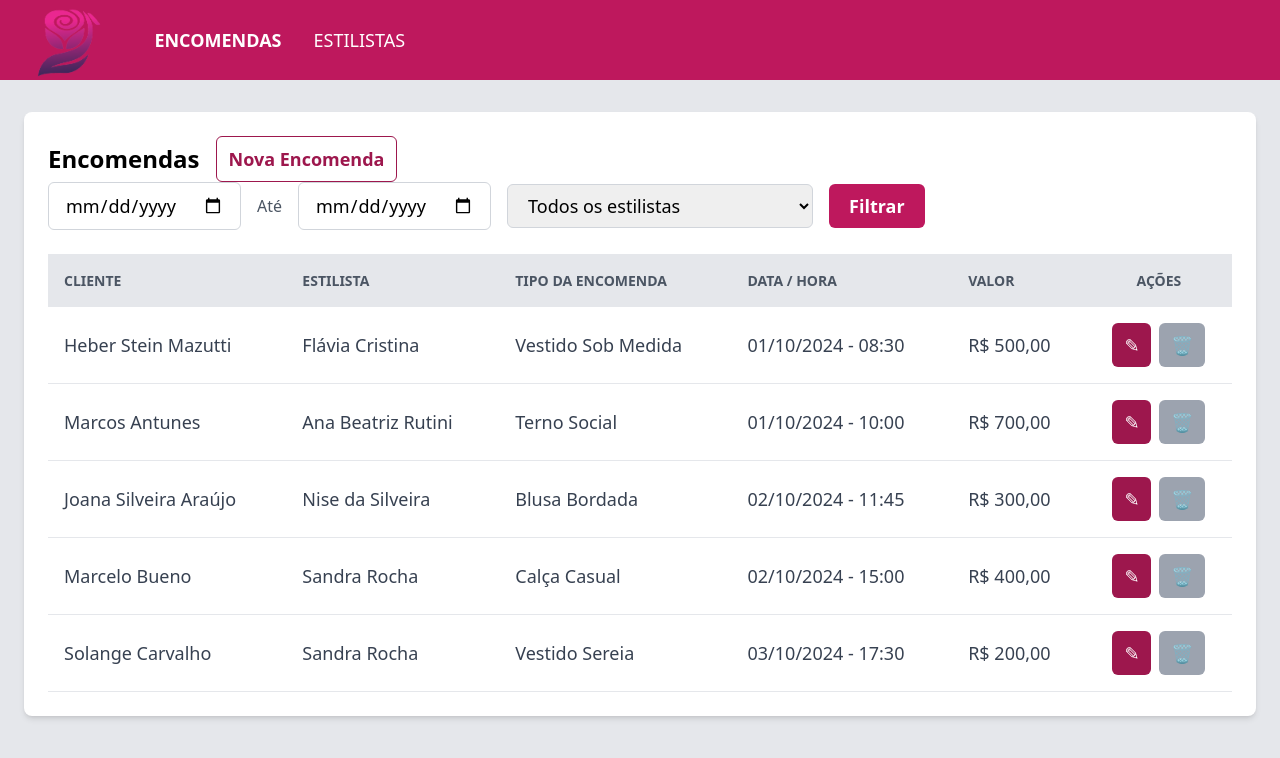
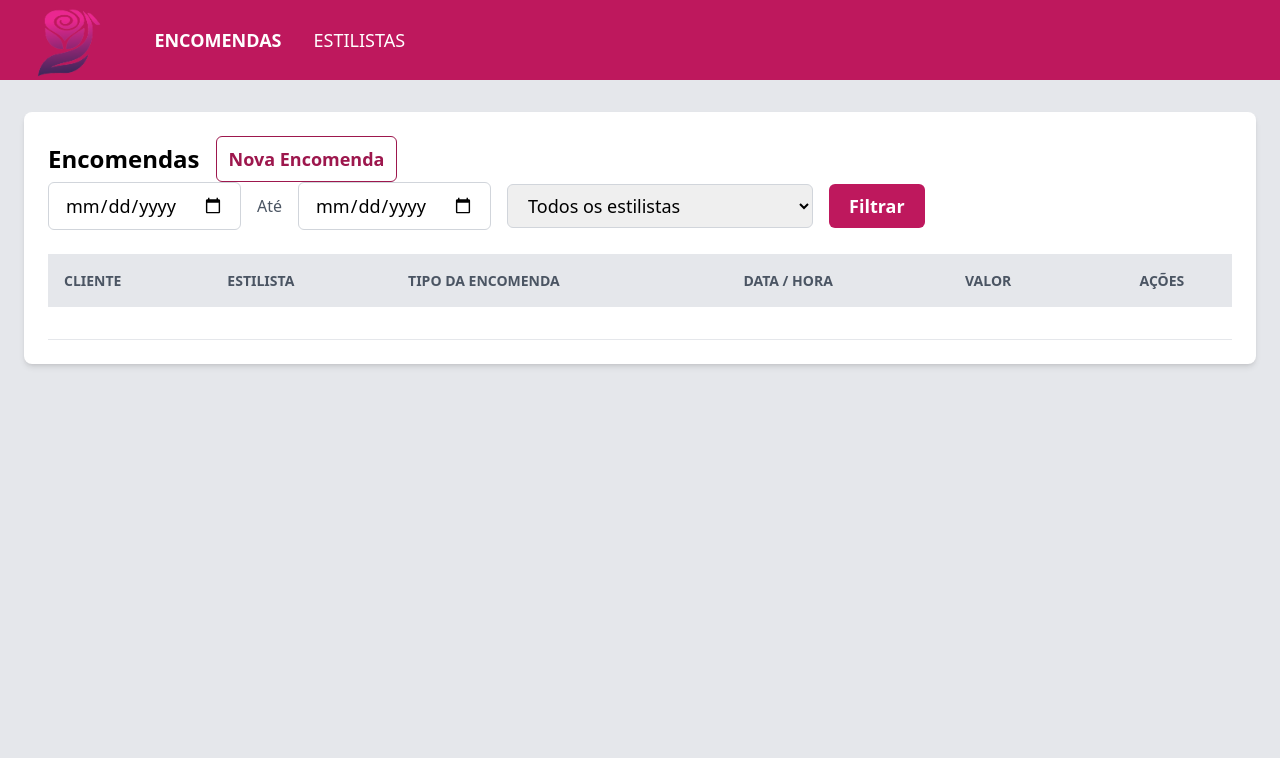
Before and after one commit to nandadosoob/crud-frontend, a React (Vite) app: page /homeEncomendas in a window 1280 px wide. Shown: the top 758 px of the page. Built offline with nearby package versions, Linux system fonts and the light colour scheme.

Commit message:
eu vou me matar

```diff
--- a/src/pages/HomeEncomendas/HomeEncomendas.jsx
+++ b/src/pages/HomeEncomendas/HomeEncomendas.jsx
@@ -1,80 +1,160 @@
 import { useState } from "react";
 import { Pagina } from "../../components/Pagina";
 import { Link } from "react-router-dom";
+import { use } from "react";
 
 export function HomeEncomendas() {
-  const encomendas = [
-    {
-      id: 1,
-      cliente: "Heber Stein Mazutti",
-      estilista: "Flávia Cristina",
-      encomenda: "Vestido Sob Medida",
-      dataHora: "01/10/2024 - 08:30",
-      valor: "R$ 500,00",
-    },
-    {
-      id: 2,
-      cliente: "Marcos Antunes",
-      estilista: "Ana Beatriz Rutini",
-      encomenda: "Terno Social",
-      dataHora: "01/10/2024 - 10:00",
-      valor: "R$ 700,00",
-    },
-    {
-      id: 3,
-      cliente: "Joana Silveira Araújo",
-      estilista: "Nise da Silveira",
-      encomenda: "Blusa Bordada",
-      dataHora: "02/10/2024 - 11:45",
-      valor: "R$ 300,00",
-    },
-    {
-      id: 4,
-      cliente: "Marcelo Bueno",
-      estilista: "Sandra Rocha",
-      encomenda: "Calça Casual",
-      dataHora: "02/10/2024 - 15:00",
-      valor: "R$ 400,00",
-    },
-    {
-      id: 5,
-      cliente: "Solange Carvalho",
-      estilista: "Sandra Rocha",
-      encomenda: "Vestido Sereia",
-      dataHora: "03/10/2024 - 17:30",
-      valor: "R$ 200,00",
-    },
-  ];
+  // const encomendas = [
+  //   {
+  //     id: 1,
+  //     cliente: "Heber Stein Mazutti",
+  //     estilista: "Flávia Cristina",
+  //     encomenda: "Vestido Sob Medida",
+  //     dataHora: "01/10/2024 - 08:30",
+  //     valor: "R$ 500,00",
+  //   },
+  //   {
+  //     id: 2,
+  //     cliente: "Marcos Antunes",
+  //     estilista: "Ana Beatriz Rutini",
+  //     encomenda: "Terno Social",
+  //     dataHora: "01/10/2024 - 10:00",
+  //     valor: "R$ 700,00",
+  //   },
+  //   {
+  //     id: 3,
+  //     cliente: "Joana Silveira Araújo",
+  //     estilista: "Nise da Silveira",
+  //     encomenda: "Blusa Bordada",
+  //     dataHora: "02/10/2024 - 11:45",
+  //     valor: "R$ 300,00",
+  //   },
+  //   {
+  //     id: 4,
+  //     cliente: "Marcelo Bueno",
+  //     estilista: "Sandra Rocha",
+  //     encomenda: "Calça Casual",
+  //     dataHora: "02/10/2024 - 15:00",
+  //     valor: "R$ 400,00",
+  //   },
+  //   {
+  //     id: 5,
+  //     cliente: "Solange Carvalho",
+  //     estilista: "Sandra Rocha",
+  //     encomenda: "Vestido Sereia",
+  //     dataHora: "03/10/2024 - 17:30",
+  //     valor: "R$ 200,00",
+  //   },
+  // ];
 
-  const [filteredEncomendas, setFilteredEncomendas] = useState(encomendas);
-  const [dataInicio, setDataInicio] = useState('');
-  const [dataFim, setDataFim] = useState('');
-  const [estilista, setEstilista] = useState('');
+  // const [filteredEncomendas, setFilteredEncomendas] = useState(encomendas);
+  // const [dataInicio, setDataInicio] = useState('');
+  // const [dataFim, setDataFim] = useState('');
+  // const [estilista, setEstilista] = useState('');
 
-  const handleFilter = () => {
-    let filtered = encomendas;
+  // const handleFilter = () => {
+  //   let filtered = encomendas;
 
-    const formatDate = (dateStr) => {
-      const [day, month, year] = dateStr.split(' - ')[0].split('/');
-      return new Date(`${year}-${month}-${day}`); // Convertendo para Date
+  //   const formatDate = (dateStr) => {
+  //     const [day, month, year] = dateStr.split(' - ')[0].split('/');
+  //     return new Date(`${year}-${month}-${day}`); // Convertendo para Date
+  //   };
+
+  //   if (dataInicio) {
+  //     const dataInicioFormatted = new Date(dataInicio);
+  //     filtered = filtered.filter(encomenda => formatDate(encomenda.dataHora) >= dataInicioFormatted);
+  //   }
+
+  //   if (dataFim) {
+  //     const dataFimFormatted = new Date(dataFim);
+  //     filtered = filtered.filter(encomenda => formatDate(encomenda.dataHora) <= dataFimFormatted);
+  //   }
+
+  //   if (estilista) {
+  //     filtered = filtered.filter(encomenda => encomenda.estilista === estilista);
+  //   }
+
+  //   setFilteredEncomendas(filtered);
+  // };
+
+  const [cliente, setCliente] = useState("")
+  const [estilista, setEstilista] = useState("")
+  const [tipoEncomenda, setTipoEncomenda] = useState("")
+  const [horarioPedido, setHorarioPedido] = useState("")
+  const [valor, setValor] = useState("")
+
+  const [criaPedido, setCriaPedido] = useState(false);
+
+  const adicionaCriaPedido = () => {
+
+
+    return (
+
+
+        <div className="text-gray-700 border-b border-gray-200 hover:bg-gray-100 flex ">
+
+
+          <div className="py-4 px-4 w-16.6"><input onChange={(event) => setCliente(event.target.value)}
+            value={cliente} /></div>
+          <div className="py-4 px-4 w-16.6"><input onChange={(event) => setEstilista(event.target.value)}
+            value={estilista} /></div>
+          <div className="py-4 px-4 w-16.6"><input onChange={(event) => setTipoEncomenda(event.target.value)}
+            value={tipoEncomenda} /></div>
+          <div className="py-4 px-4 w-16.6"><input onChange={(event) => setHorarioPedido(event.target.value)}
+            value={horarioPedido} /></div>
+          <div className="py-4 px-4 w-16.6"><input onChange={(event) => setValor(event.target.value)}
+            value={valor} /></div>
+          <div>
+            <button>Registrar pedido</button>
+          </div>
+
+        </div>
+    )
+  }
+
+
+  const handleSubmit = async (event) => {
+    event.preventDefault();
+
+    const encomendas = {
+      cliente,
+      estilista,
+      tipoEncomenda,
+      horarioPedido,
+      valor
     };
 
-    if (dataInicio) {
-      const dataInicioFormatted = new Date(dataInicio);
-      filtered = filtered.filter(encomenda => formatDate(encomenda.dataHora) >= dataInicioFormatted);
-    }
 
-    if (dataFim) {
-      const dataFimFormatted = new Date(dataFim);
-      filtered = filtered.filter(encomenda => formatDate(encomenda.dataHora) <= dataFimFormatted);
-    }
+    try {
+      const resposta = await fetch("https://final-project-dw2.onrender.com/encomendas", {
+        method: "POST",
+        headers: {
+          "Content-Type": "application/json",
+        },
+        body: JSON.stringify(encomendas)
+      });
 
-    if (estilista) {
-      filtered = filtered.filter(encomenda => encomenda.estilista === estilista);
-    }
+      if (resposta.status === 201) {
+        console.log('passei')
+        alert("Cadastro concluído com sucesso!!");
 
-    setFilteredEncomendas(filtered);
-  };
+        setCliente("");
+        setEstilista("");
+        setTipoEncomenda("");
+        setHorarioPedido("");
+        setValor("");
+      } else {
+        alert(`Erro ao cadastrar: ${resposta.status}`);
+      }
+
+      //A ok propriedade somente leitura da Responseinterface contém um booleano informando se a resposta foi bem-sucedida (status no intervalo 200-299) ou não. Valor booleano
+    } catch (error) {
+      console.log("Erro ao conectar c servidor:", error);
+      alert("Erro ao conectar com o servidor.")
+    };
+  }
+
+
 
   return (
     <Pagina>
@@ -105,7 +185,9 @@ export function HomeEncomendas() {
           <div className="flex items-center justify-between mb-6 flex-wrap">
             <div className="flex items-center space-x-4">
               <h1 className="text-2xl font-bold">Encomendas</h1>
-              <button className="px-3 py-2 bg-white text-pink-800 rounded-md hover:bg-gray-200 text-lg font-semibold border border-pink-800">
+              <button className="px-3 py-2 bg-white text-pink-800 rounded-md hover:bg-gray-200 text-lg font-semibold border border-pink-800"
+                >
+
                 Nova Encomenda
               </button>
             </div>
@@ -113,20 +195,20 @@ export function HomeEncomendas() {
             <div className="flex items-center space-x-4">
               <input
                 type="date"
-                value={dataInicio}
-                onChange={(e) => setDataInicio(e.target.value)}
+                // value={dataInicio}
+                // onChange={(e) => setDataInicio(e.target.value)}
                 className="border border-gray-300 rounded-md px-4 py-2 text-lg focus:outline-none focus:ring focus:ring-gray-200"
               />
               <span className="text-gray-600">Até</span>
               <input
                 type="date"
-                value={dataFim}
-                onChange={(e) => setDataFim(e.target.value)}
+                // value={dataFim}
+                // onChange={(e) => setDataFim(e.target.value)}
                 className="border border-gray-300 rounded-md px-4 py-2 text-lg focus:outline-none focus:ring focus:ring-gray-200"
               />
               <select
-                value={estilista}
-                onChange={(e) => setEstilista(e.target.value)}
+                // value={estilista}
+                // onChange={(e) => setEstilista(e.target.value)}
                 className="border border-gray-300 rounded-md px-4 py-2 text-lg focus:outline-none focus:ring focus:ring-gray-200"
               >
                 <option value="">Todos os estilistas</option>
@@ -140,7 +222,7 @@ export function HomeEncomendas() {
                 <option value="Sandra Rocha">Sandra Rocha</option>
               </select>
               <button
-                onClick={handleFilter}
+                // onClick={handleFilter}
                 className="px-5 py-2 bg-pink-700 text-white rounded-md hover:bg-pink-800 text-lg font-semibold"
               >
                 Filtrar
@@ -160,29 +242,39 @@ export function HomeEncomendas() {
                 <th className="py-4 px-4 text-center">Ações</th>
               </tr>
             </thead>
-            <tbody className="text-gray-700">
-              {filteredEncomendas.map((encomenda) => (
-                <tr
+
+            {/* <tbody className="text-gray-700"> */}
+            {/* {filteredEncomendas.map((encomenda) => ( */}
+            {/* <tr
                   key={encomenda.id}
                   className="border-b border-gray-200 hover:bg-gray-100"
-                >
-                  <td className="py-4 px-4">{encomenda.cliente}</td>
+                > */}
+            {/* <td className="py-4 px-4">{encomenda.cliente}</td>
                   <td className="py-4 px-4">{encomenda.estilista}</td>
                   <td className="py-4 px-4">{encomenda.encomenda}</td>
                   <td className="py-4 px-4">{encomenda.dataHora}</td>
-                  <td className="py-4 px-4">{encomenda.valor}</td>
-                  <td className="py-4 px-4 text-center">
+                  <td className="py-4 px-4">{encomenda.valor}</td> */}
+            {/* <td className="py-4 px-4 text-center">
                     <button className="bg-pink-800 text-white hover:bg-pink-900 px-3 py-2 rounded-md mr-2">
                       ✎
                     </button>
                     <button className="bg-gray-400 text-white hover:bg-gray-500 px-3 py-2 rounded-md">
                       🗑
                     </button>
-                  </td>
-                </tr>
-              ))}
-            </tbody>
+                  </td> */}
+            {/* </tr> */}
+            {/* ))} */}
+            {/* </tbody> */}
           </table>
+          <div className="text-gray-700 border-b border-gray-200 hover:bg-gray-100 flex justify-evenly">
+            <div className="py-4 px-4 "></div>
+            <div className="py-4 px-4 "></div>
+            <div className="py-4 px-4 "></div>
+            <div className="py-4 px-4 "></div>
+            <div className="py-4 px-4 "></div>
+            <div className="py-4 px-4 "></div>
+          </div>
+
         </div>
       </div>
     </Pagina>
--- a/tailwind.config.js
+++ b/tailwind.config.js
@@ -5,7 +5,12 @@ export default {
     "./src/**/*.{js,ts,jsx,tsx}"
   ],
   theme: {
-    extend: {},
+    extend: {
+      spacing: {
+        '16.6': '16,6%',
+
+      }
+    },
   },
   plugins: [],
 }
```
